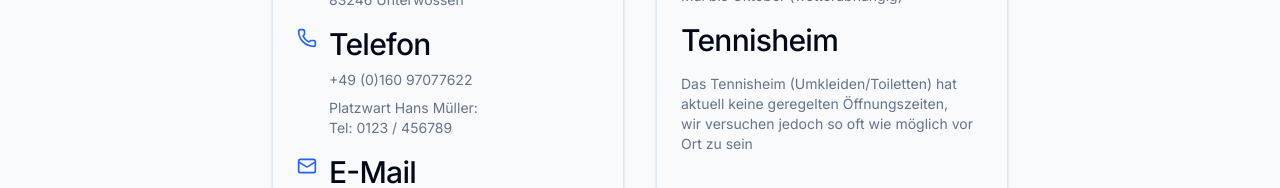
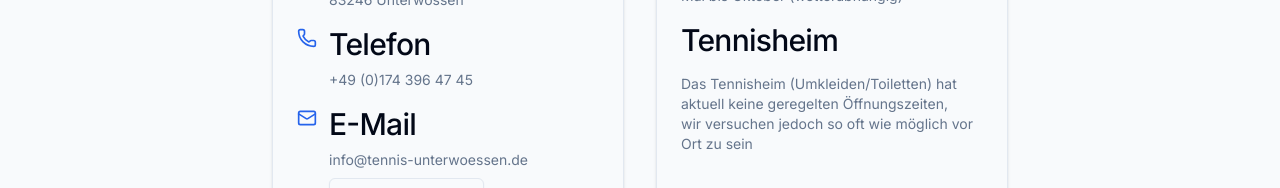
Before and after one commit to SteevieB/tennis, a Next.js app: page /kontakt in a window 1280 px wide. Shown: the part 357-545 px from the top of the page. Built offline with nearby package versions, Linux system fonts and the light colour scheme; no server answers.

Commit message:
Korrektur Kontaktseite Telefon

```diff
--- a/src/app/kontakt/page.tsx
+++ b/src/app/kontakt/page.tsx
@@ -31,9 +31,7 @@ export default function KontaktPage() {
                 <Phone className="h-5 w-5 text-primary shrink-0 mt-0.5" />
                 <div>
                   <h3 className="font-medium">Telefon</h3>
-                  <p className="text-sm text-muted-foreground">+49 (0)160 97077622</p>
-                  <p className="text-sm text-muted-foreground mt-2">Platzwart Hans Müller:</p>
-                  <p className="text-sm text-muted-foreground">Tel: 0123 / 456789</p>
+                  <p className="text-sm text-muted-foreground">+49 (0)174 396 47 45</p>
                 </div>
               </div>
 
```
